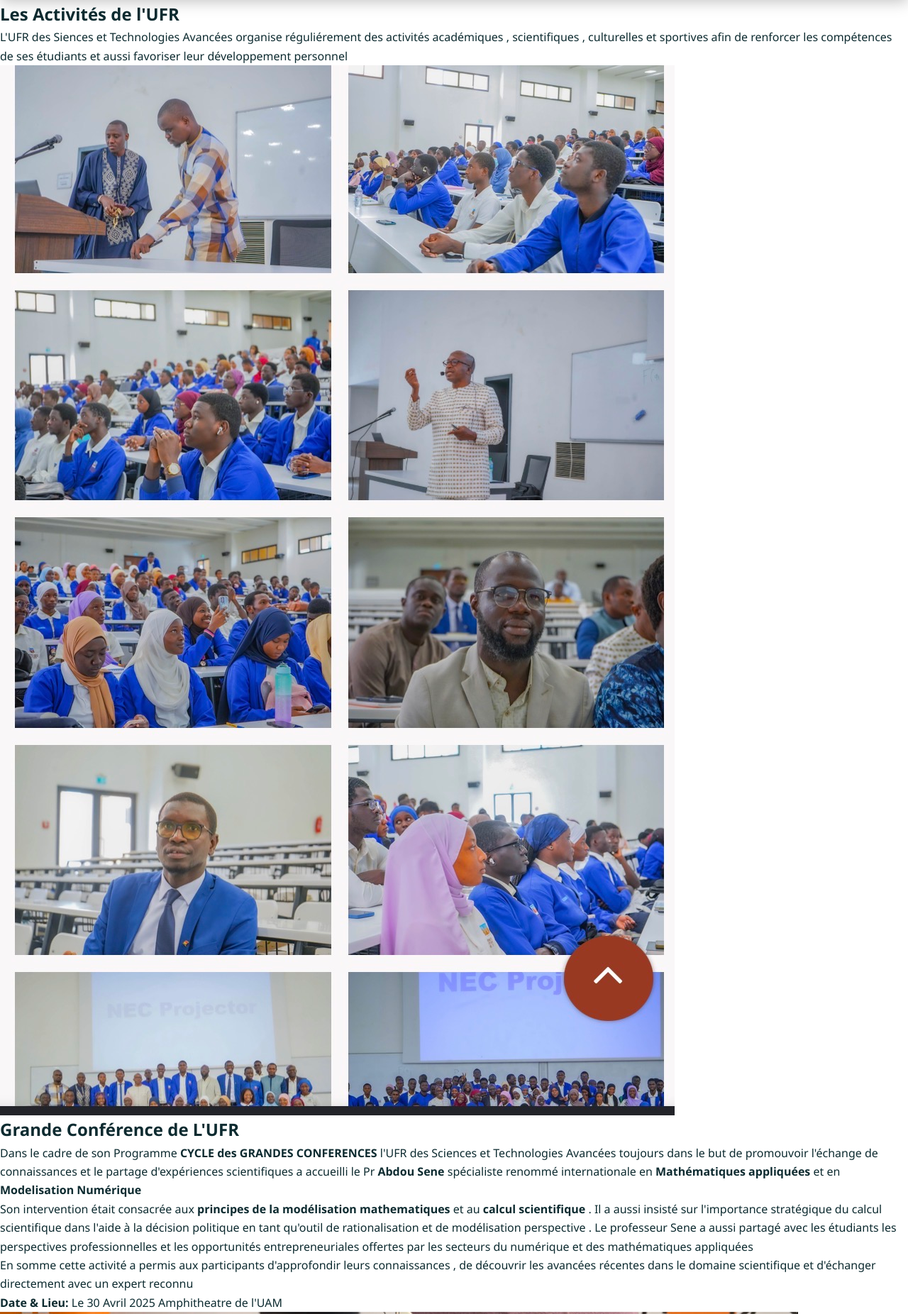
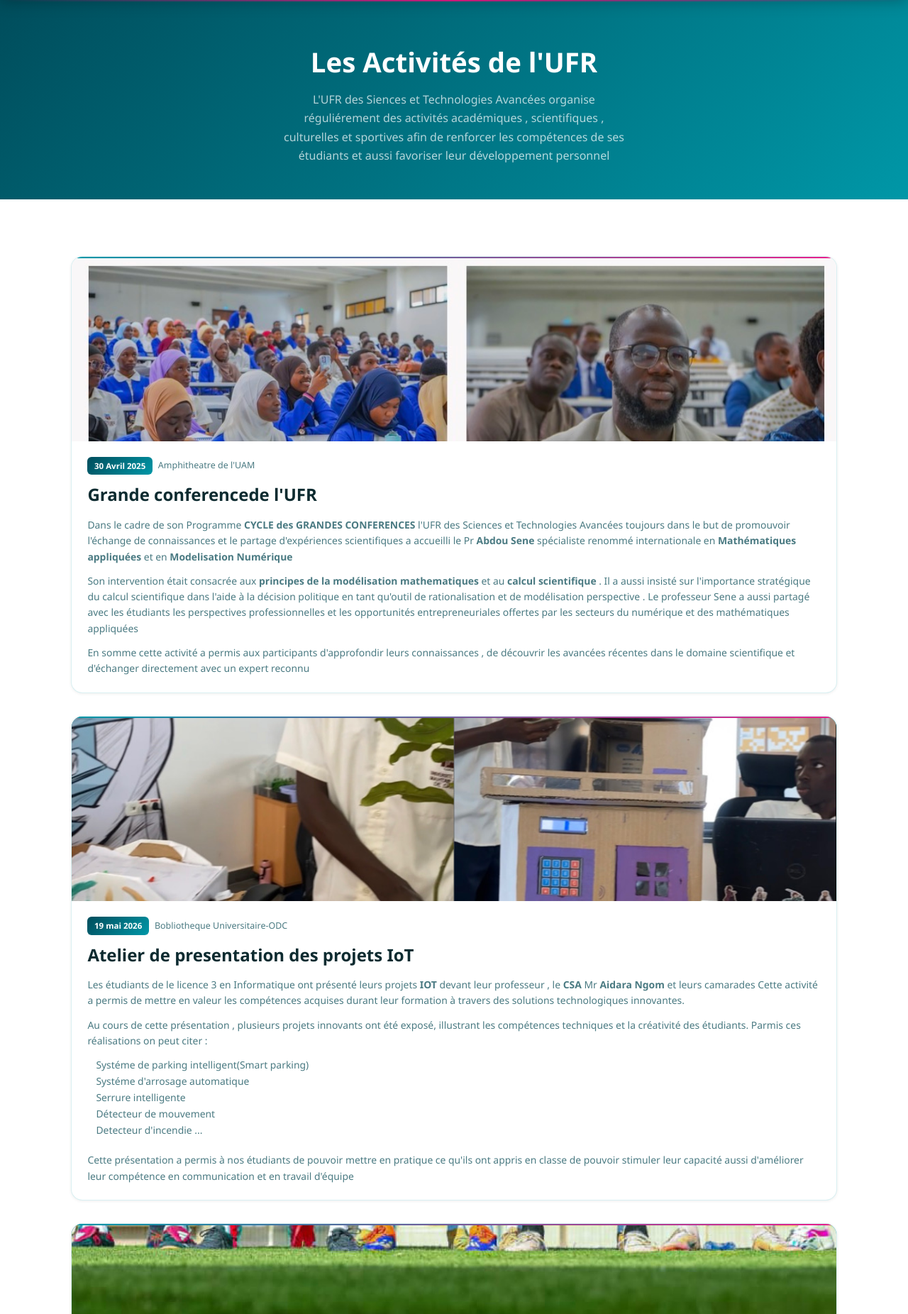
Before and after one commit to sarraichatou1-sn/final-web-project, a Flask app: page /activites in a window 1280 px wide. Shown: the part 68-1920 px from the top of the page at 71% size. Run offline with Flask 3, Linux system fonts and the light colour scheme; data that the repository does not hold is empty.

Commit message:
feat: page actvites adaptee au CSS du projet(cards,etc...)

```diff
--- a/ufr-sta/templates/activites.html
+++ b/ufr-sta/templates/activites.html
@@ -1,79 +1,113 @@
 {% extends 'base.html' %}
-
+{% block title %}Activites{% endblock %}
 {% block content %}
-    <section class="Activite">
+<div class="page-hero">
+    <div class="container">
         <h1>Les Activités de l'UFR</h1>
-        <P>
+        <p>
              L'UFR des Siences et Technologies Avancées organise réguliérement des activités
             académiques , scientifiques , culturelles et sportives afin de renforcer les
             compétences de ses étudiants et aussi favoriser leur développement personnel
-        </P>
-        <div class="activites">
-             <img src="{{ url_for('static', filename='images/conference.jpg') }}" alt="Conférence">
-            <h2>Grande Conférence de L'UFR</h2>
-            <p>
+        </p>
+    </div>
+</div>
+<section class="section">
+    <div class="container">
+        <div class="card" style="margin-bottom: 2rem;">
+            <div class="card-img-placeholder" style="height: 260px;">
+                <img class="card-img"
+                 src="{{ url_for('static', filename='images/conference.jpg') }}"
+                 alt="Grande Conférence de L'UFR">
+            </div>
+            <div class="card-body">
+                <div class="actu-meta">
+                    <span class="actu-date-badge">30 Avril 2025</span>
+                    <span class="actu-lieu">Amphitheatre de l'UAM</span>
+
+                </div>
+                <h2 class="card-title" style="font-size: 1.5rem; margin-top: .5rem;"> Grande conferencede l'UFR</h2>
+                <p class="card-text" style="margin-top: .75rem;">
                     Dans le cadre de son Programme <strong>CYCLE des GRANDES CONFERENCES </strong>l'UFR
                     des Sciences et Technologies Avancées toujours dans le but de promouvoir
                     l'échange de connaissances et le partage d'expériences scientifiques
                     a accueilli le Pr <strong> Abdou Sene</strong> spécialiste renommé
                     internationale en <strong>Mathématiques appliquées</strong> et en <strong>Modelisation Numérique</strong>
                 </p>
-            <p>
+                <p class="card-text" style="margin-top: .75rem;">
                     Son intervention était consacrée aux <strong>principes de la modélisation mathematiques</strong>
                     et au <strong>calcul scientifique </strong>. Il a aussi insisté sur l'importance stratégique
                     du calcul scientifique dans l'aide à la décision politique en tant qu'outil de rationalisation
                     et de modélisation perspective . Le professeur  Sene a aussi partagé avec les étudiants les
                     perspectives professionnelles et les opportunités entrepreneuriales offertes par les secteurs
                     du numérique et des mathématiques appliquées
-
                 </p>
-            <p>
+                <p class="card-text" style="margin-top: .75rem;">
                     En somme cette activité a permis aux participants d'approfondir leurs connaissances ,
                     de découvrir les avancées récentes dans le domaine scientifique et d'échanger directement avec
                     un expert reconnu
                 </p>
-            <p><strong>Date & Lieu:</strong> Le 30 Avril 2025 Amphitheatre de l'UAM</p>
+            </div>
+        </div>
+            <div class="card" style="margin-bottom: 2rem;">
+                <div class="card-img-placeholder" style="height: 260px;">
+                    <img class="card-img"
+                    src="{{ url_for('static', filename='images/projets-iot.jpg') }}"
+                    alt="Atelier IoT">
+                </div>
+                <div class="card-body">
+                    <div class="actu-meta">
+                        <span class="actu-date-badge">19 mai 2026</span>
+                        <span class="actu-lieu">Bobliotheque Universitaire-ODC</span>
 
                     </div>
-
-        <div class="activites">
-             <img src="{{ url_for('static', filename='images/projets-iot.jpg') }}" alt="Projets_iot">
-             <h2>Atelier d'Internet of Things(IOT)</h2>
-             <p>
+                    <h2 class="card-title" style="font-size: 1.5rem; margin-top: .5rem;">Atelier de presentation
+                        des projets IoT
+                    </h2>
+                    <p class="card-text" style="margin-top: .75rem;">
                         Les étudiants de le licence 3 en Informatique ont présenté leurs projets <strong>IOT</strong>
                         devant leur professeur , le <strong>CSA</strong> Mr <strong>Aidara Ngom</strong> et leurs camarades
                         Cette activité a permis de mettre en valeur les compétences acquises durant leur formation à
                         travers des solutions technologiques innovantes.
                     </p>
-             <P>
+                    <p class="card-text" style="margin-top: .75rem;">
                         Au cours de cette présentation , plusieurs projets innovants ont été exposé, illustrant les
-                compétences techniques et la créativité des étudiants. Parmis ces réalisations on peut citer:
+                        compétences techniques et la créativité des étudiants. Parmis ces réalisations on peut citer :
                     </p>
+                    <ul style="margin: .75rem 0.75rem 1.2rem; color: var(--muted); font-size: .87rem;
+                    line-height: 1,9;">
                         <li>Systéme de parking intelligent(Smart parking)</li>
                         <li>Systéme d'arrosage automatique</li>
                         <li>Serrure intelligente</li>
                         <li>Détecteur de mouvement</li>
                         <li>Detecteur d'incendie ...</li>
-
-             <p>
+                    </ul>
+                    <p class="card-text">
                         Cette présentation a permis à nos étudiants de pouvoir mettre en pratique ce qu'ils ont appris
                         en classe de pouvoir stimuler leur capacité  aussi d'améliorer leur compétence en communication
                         et en travail d'équipe
                     </p>
-             <p><strong> Date & Lieu:</strong>Mai 2026 dans la Bibliotheque Universitaire au niveau de l'ODC</p>
+                </div>
+            </div>
+            <div class="card" style="margin-bottom: 2rem;">
+                <div class="card-img-placeholder" style="height: 260px;">
+                    <img class="card-img"
+                     src="{{ url_for('static', filename='images/photo-activités.jpg') }}"
+                     alt="Activites sportives et culturelles">
+                </div>
+                <div class="card-body">
+                    <div class="actu-meta">
+                        <span class="actu-date-badge"> Decembre 2025</span>
+                        <span class="actu-lieu">Annexe de Stade Abdoulaye Wade</span>
 
                     </div>
-
-        <div class="activites">
-             <img src="{{ url_for('static', filename='images/photo-activités.jpg') }}" alt="Photos-activites sportives">
-             <h2>Activités Sportives et culturelles de l'UFR</h2>
-             <p>
+                    <h2 class="card-title" style="font-size: 1.5rem; margin-top: .5rem;">Activites sportives et culturelles
+                    </h2>
+                    <p class="card-text" style="margin-top: .75rem;">
                         Des rencontres sportives entre filiére ou parfois entre département sont organisées par les
                         étudiants au sein de l'UFR.
                         Ces rencontres offrent egalement des moments de détente et de convivialité favorisant
                         leur épanouissement physique et social
                     </p>
-
                     <p>
                         Nous assistons aussi à des matchs de Génie en Herbe souvent organisés par l'Amicale des étudiants
                         de l'UFR STA.Cette activité  reunit les étudiants autour des questions de culture
@@ -81,13 +115,24 @@
                         leur réflexion et de renforcer le travail en équipe.
 
                     </p>
-
                 </div>
-        <div class="activites">
-            <h2> Quelques Sorties Pédagogiques de l'UFR</h2>
-
-            <img src="{{ url_for('static', filename='images/sortie-pédagogique1.jpg') }}" alt="Dans le Delta du Sine-Saloum">
-            <p>
+            </div>
+            <div class="section-head" style="margin-top: 3rem;">
+                <p class="s-eyebrow">Terrain</p>
+                <h2 class="section-title">Quelques sorties pedagogiques de l'UFR</h2>
+            </div>
+            <div class="card" style="margin-bottom: 2rem;">
+                <div class="card-img-placeholder" style="height: 260px;">
+                    <img class="card-img"
+                     src="{{ url_for('static', filename='images/sortie-pédagogique1.jpg') }}"
+                     alt="Delta du Sine-Saloum">
+                </div>
+                <div class="card-body">
+                    <div class="actu-meta">
+                        <span class="actu-date-badge"> Juin 2025</span>
+                    </div>
+                    <h3 class="card-title" style="margin-top: .5rem;">Delta du Sine-Saloum - SML</h3>
+                    <p class="card-text" style="margin-top: .75rem;">
                         Dans le but de consolider les aspects théoriques vue en classe les étudiants en licence 2
                         Sciences de la Mer et du Littoral(SML) accompagnés par le <Strong>Dr Siny Ndoye</Strong>
                         <strong>Enseignant Chercheur</strong> au Département de la SMU avec l'appui scientifique
@@ -98,26 +143,46 @@
                         mesure écophysiologique,d'echantilloner et d'observer le plancton à l'aide d'un planktoscope,
                         un microscope open source pour observer et identifier les planctons
                     </p>
-            <p><strong>Date :</strong> Juin,Juillet 2025 </p>
-
-            <img src="{{ url_for('static', filename='images/sortie-pédagogique2.jpg') }}" alt="Lagune de Somone">
+                </div>
+            </div>
+            <div class="card" style="margin-bottom: 2rem;">
+                <div class="card-img-placeholder" style="height: 260px;">
+                    <img class="card-img"
+                     src="{{ url_for('static', filename='images/sortie-pédagogique2.jpg') }}"
+                     alt="Lagune de Somone">
+                </div>
+                 <div class="card-body">
+                    <div class="actu-meta">
+                        <span class="actu-date-badge"> Decembre 2025</span>
+                    </div>
+                    <h3 class="card-title" style="margin-top: .5rem;">Ecole de terrain-Lagune de somone</h3>
                     <p>
                         Ils ont entre autre effectué une école de terrain  déroulée dans la <strong>Lagune de Somone</strong>
                         un géosystéme naturel de mangrove situé sur la <strong>Petite Cote du Senegal</strong> en
                         partenariat avec l'UFR des Sciences et Techniques de l'<strong>Université de Rouen Normandie</strong>.
-                Cette école de terrain a été l'occasion d'explorer quelques thématiques clés telles que :
+                        Cette école de terrain a été l'occasion d'explorer quelques thématiques clés telles que :</p>
+                        <ul style="margin: .75rem 0 0 1.2rem;color: var(--muted); font-size: .87rem; line-height: 1.9;">
                             <li>La dynamique sédimentaire en milieu cotier</li>
                             <li>le forçage hydrodynamique </li>
                             <li>la distribution spatiale des espéces de mangrove</li>
                             <li>l'évolution spatiale des propriétés physico-chimiques et géochimiques</li>
                             <li>l'absence d'apports d'eau douce de la riviére de Somone comme facteurs aggravant le processus de l'hypersalinisation de la Lagune </li>
                             <li>les enjeux sur la preservation de cet écosystéme fragile , à forte valeur écologique et socio-économique</li>
-
-            </p>
-            <p><strong>Date :</strong>Décembre 2024</p>
-
-            <img src="{{ url_for('static', filename='images/sortie-pédagogique3.jpg') }}" alt="visite AIMS">
-            <p>
+                        </ul>
+                </div>
+            </div>
+            <div class="card" style="margin-bottom: 2rem;">
+                <div class="card-img-placeholder" style="height: 260px;">
+                    <img class="card-img"
+                     src="{{ url_for('static', filename='images/sortie-pédagogique3.jpg') }}"
+                     alt="Sortie AIMS">
+                </div>
+                  <div class="card-body">
+                    <div class="actu-meta">
+                        <span class="actu-date-badge"> Decembre 2025</span>
+                    </div>
+                  <h3 class="card-title" style="margin-top: .5rem;">Ecole de terrain-Lagune de somone</h3>
+                  <p class="card-text" style="margin-top: .75rem;">
                         De meme que les étudiants en Licence 3 MAthématiques et Modelisation accompagnés par le Dr <strong> Thierno M.M SOW , Enseignant-Chercheur</strong> en <strong>Mathématiques Appliqées</strong>
                         ont effectué une sortie pedagogique à l'AIMS <strong>Institut Africain des Sciences Mathématiques</strong>.
                         Cette visite leur a permis de découvrir le cadre de formation de l'institut et d'échanger avec les étudiants
@@ -125,18 +190,15 @@
                         d'admission , des programmes de formation , des possibilités de bourses ainsi que différentes
                         opportinutés académiques et professionnelles offertes par l'AIMS.
                   </p>
-            <p>
+                  <p class="card-text" style="margin-top: .75rem;">
                         Cette activité a été une expérience enrichissante en permettant aux étudiants
                         d'élargir leurs perspectives d'études et mieux préparer leurs parcours académiques
                         et professionnelles.
                   </p>
-            <p><strong>Date :</strong> Mai 2026</p>
-
-
-
-
+             </div>
 
         </div>
+    </div>
+</section>
 
-    </section>
 {% endblock  %}
```
Lines whose indentation alone changed are shown as unchanged.
